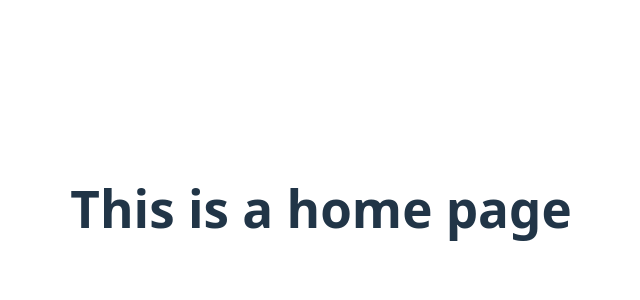
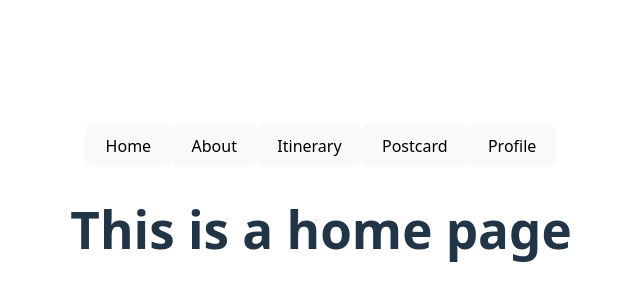
Before and after one commit to cahhi/unit1-final-project-chrissy-r, a React (Vite) app in the folder check-your-bags/: page / in a window 1280 px wide. Shown: the part 192-492 px from the top of the page, without its empty margins (319-959 px from the left). Built offline with nearby package versions, Linux system fonts and the light colour scheme.

Commit message:
Completed NavBar, successfully linked Pages, and started on Postcard component of app

```diff
--- a/check-your-bags/src/App.jsx
+++ b/check-your-bags/src/App.jsx
@@ -6,6 +6,7 @@ import AboutPage from './Pages/about';
 import Itinerary from './Pages/itinerary';
 import Postcard from './Pages/postcard';
 import UserProfile from './Pages/userProfile';
+import Layout from './Layout';
 
 function App() {
 
@@ -13,11 +14,13 @@ function App() {
   return (
     <Router>
       <Routes>
-        <Route path="/" element={<HomePage />}/>
-        <Route path="/about" element={<AboutPage />}/>
-        <Route path="/itinerary" element={<Itinerary />}/>
-        <Route path="/postcard" element={<Postcard />}/>
-        <Route path="/userProfile" element={<UserProfile />}/>
+        <Route element={<Layout />}>
+          <Route path="/" element={<HomePage />}/>
+          <Route path="/about" element={<AboutPage />}/>
+          <Route path="/itinerary" element={<Itinerary />}/>
+          <Route path="/postcard" element={<Postcard />}/>
+          <Route path="/userProfile" element={<UserProfile />}/>
+        </Route>
       </Routes>
     </Router>
   )
--- a/check-your-bags/src/Components/NavBar.jsx
+++ b/check-your-bags/src/Components/NavBar.jsx
@@ -17,7 +17,7 @@ export function NavBar() {
             <Link to="/postcard">
             <button>Postcard</button>
             </Link>
-            <Link to="/profile">
+            <Link to="/userProfile">
                 <button>Profile</button>
             </Link>
 
--- /dev/null
+++ b/check-your-bags/src/Layout.jsx
@@ -0,0 +1,17 @@
+import { NavBar } from "./Components/NavBar";
+import { Outlet } from "react-router-dom";
+
+
+export default function Layout() {
+    return (
+        <>
+            <NavBar/>
+            <main>
+                <Outlet/>
+            </main>
+
+        </>
+    )
+}
+
+//Layout is the parent route to the rest of the components because of Outlet (pages are the children)
--- a/check-your-bags/src/Pages/postcard.jsx
+++ b/check-your-bags/src/Pages/postcard.jsx
@@ -1,10 +1,18 @@
+import { useState } from "react";
 
 
 
 export default function Postcard() {
+
+    const [name, setName] = useState("Jane Doe");
+    const [addressLine1, setaddressLine1] = useState("123 Main St");
+    const [state, setState] = useState("Anywhere");
+    const [zipcode, setZipcode] = useState("12345");
+
+
     return (
-        <div>
-            <h1>This is the Postcard page</h1>
+        <div className="postcard">
+
         </div>
     );
 }
```
